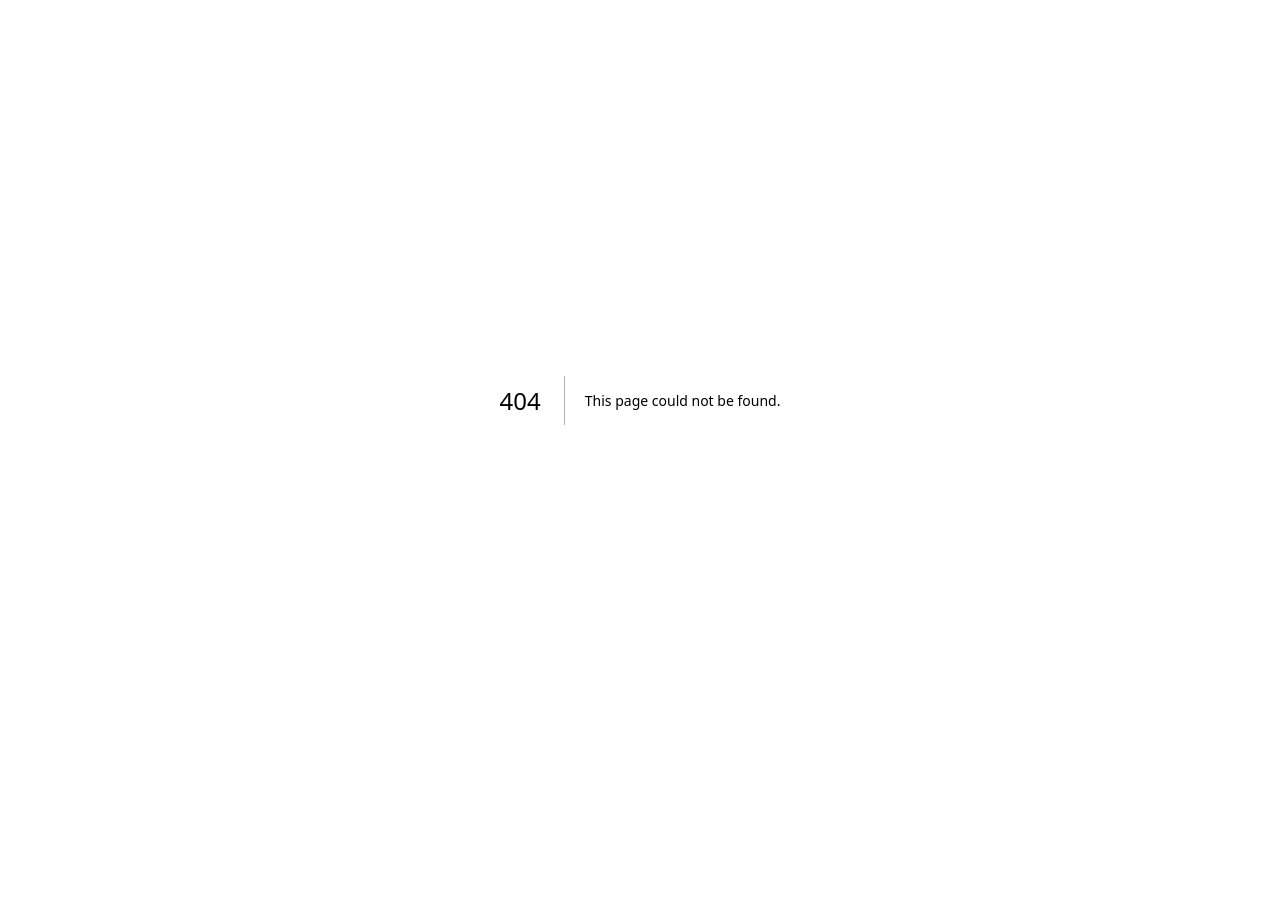
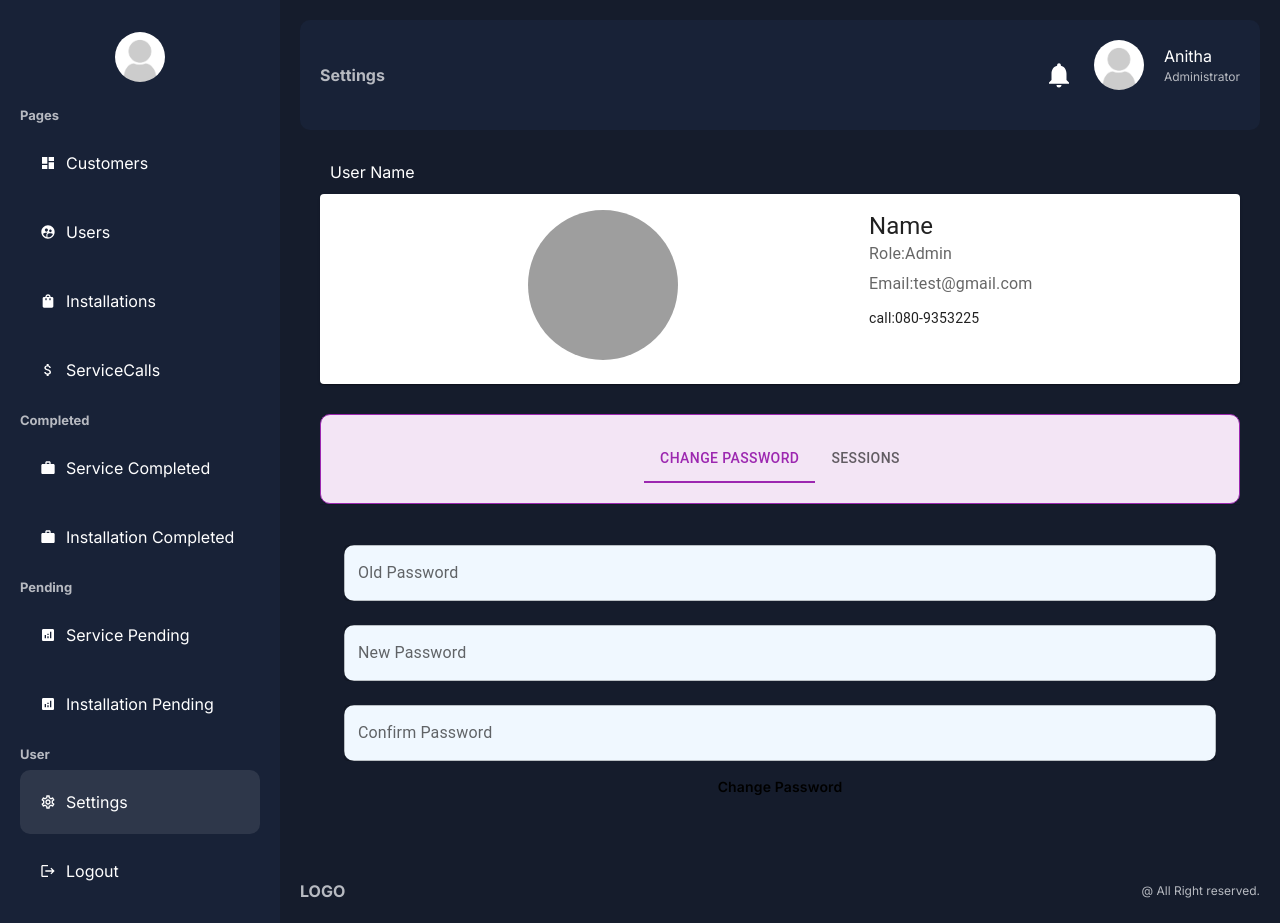
Before and after one commit to Anitha1827/aqua-supreme-ui, a Next.js app: page /dashboard/settings in a window 1280 px wide. Before the commit this address had no page. Before the commit the page ends 800 px from the top, so only its background shows below. Built offline with nearby package versions, Linux system fonts and the light colour scheme; grey boxes are pictures that could not be loaded.

Commit message:
27-05-2024

```diff
--- /dev/null
+++ b/app/dashboard/settings/page.jsx
@@ -0,0 +1,137 @@
+"use client";
+import React, { useState } from "react";
+import Card from "@mui/material/Card";
+import CardContent from "@mui/material/CardContent";
+import Typography from "@mui/material/Typography";
+import Avatar from "@mui/material/Avatar";
+import Stack from "@mui/material/Stack";
+import "@/app/ui/settings/settings.css";
+import styles from "@/app/ui/dashboard/users/users.module.css"
+// Tab import
+import Box from "@mui/material/Box";
+import Tab from "@mui/material/Tab";
+import TabContext from "@mui/lab/TabContext";
+import TabList from "@mui/lab/TabList";
+import TabPanel from "@mui/lab/TabPanel";
+import Button from "@mui/joy/Button";
+import TextField from "@mui/material/TextField";
+import DeleteIcon from '@mui/icons-material/Delete';
+
+const Settings = () => {
+  const [value, setValue] = useState("1");
+
+  const handleChange = (event, newValue) => {
+    setValue(newValue);
+  };
+
+  return (
+    <div className="container">
+      <h3>User Name</h3>
+      {/* user details displing in this card */}
+      <Card sx={{ minWidth: 275 }}>
+        <CardContent className="cardContent">
+          <div>
+            <Stack spacing={2}>
+              <Avatar
+                alt="Anitha"
+                src="/static/images/avatar/1.jpg"
+                sx={{ width: 150, height: 150 }}
+              />
+            </Stack>
+          </div>
+          <div>
+            <Typography variant="h5" component="div">
+              Name
+            </Typography>
+            <Typography
+              sx={{ fontSize: 16 }}
+              color="text.secondary"
+              gutterBottom
+            >
+              Role:Admin
+            </Typography>
+            <Typography sx={{ mb: 1.5 }} color="text.secondary">
+              Email:test@gmail.com
+            </Typography>
+            <Typography variant="body2">call:080-9353225</Typography>
+          </div>
+        </CardContent>
+      </Card>
+      {/* Tab content */}
+      <Box sx={{ width: "100%", typography: "body1" }}>
+        <TabContext value={value}>
+          <Box sx={{ borderBottom: 1, borderColor: "divider" }}>
+            <TabList
+              onChange={handleChange}
+              textColor="secondary"
+              indicatorColor="secondary"
+              aria-label="secondary tabs example"
+              centered
+              className="bgcolor"
+            >
+              <Tab label="Change Password" value="1" />
+              <Tab label="Sessions" value="2" />
+              {/* <Tab label="Item Three" value="3" /> */}
+            </TabList>
+          </Box>
+          <TabPanel value="1">
+            <form>
+              <TextField
+                label="Old Password"
+                variant="outlined"
+                margin="normal"
+                className="Input"
+              />
+              <TextField
+                label="New Password"
+                variant="outlined"
+                margin="normal"
+                className="Input"
+              />
+
+              <TextField
+                label="Confirm Password"
+                variant="outlined"
+                margin="normal"
+                className="Input"
+              />
+
+              <Button
+                variant="contained"
+                color="primary"
+                type="submit"
+                className="Input"
+              >
+                Change Password
+              </Button>
+            </form>
+          </TabPanel>
+          <TabPanel value="2">
+            <h3>User Name</h3>
+           <table  className={styles.table}>
+            <thead>
+              <tr>
+                <td>Sl.No</td>
+                <td>LogIn At</td>
+                <td>Delete</td>
+              </tr>
+            </thead>
+            <tbody>
+              <tr>
+                <td>1</td>
+                <td>27-05-2024</td>
+                <td >
+                  <DeleteIcon/>
+                  </td>
+              </tr>
+            </tbody>
+           </table>
+          </TabPanel>
+          {/* <TabPanel value="3">Item Three</TabPanel> */}
+        </TabContext>
+      </Box>
+    </div>
+  );
+};
+
+export default Settings;
--- a/app/ui/dashboard/installation/Installation.css
+++ b/app/ui/dashboard/installation/Installation.css
@@ -1,3 +1,15 @@
-.container{
+.Input{
+    width: 100%;
+    background-color: aliceblue;
+    color: black;
+    border-radius: 10px;
+}
+.textArea{
+    border-radius: 10px;
+    margin: 10px 0 20px 0;
+}
 
+.upload{
+    padding: 10px;
+    margin-bottom: 20px;
 }
--- /dev/null
+++ b/app/ui/settings/settings.css
@@ -0,0 +1,25 @@
+.container{
+    padding: 20px;
+}
+.container h3{
+    padding: 10px;
+}
+.cardContent{
+    display: flex;
+    justify-content: space-evenly;
+
+}
+
+.bgcolor{
+    background-color: #f3e5f5;
+    padding: 20px;
+    margin: 30px 0 0 0;
+    border-radius: 10px;
+    border:1px solid #9c27b0
+}
+.Input{
+    width: 100%;
+    background-color: aliceblue;
+    color: black;
+    border-radius: 10px;
+}
--- a/package.json
+++ b/package.json
@@ -14,8 +14,10 @@
     "@fontsource/roboto": "^5.0.13",
     "@mui/icons-material": "^5.15.18",
     "@mui/joy": "^5.0.0-beta.36",
+    "@mui/lab": "^5.0.0-alpha.170",
     "@mui/material": "^5.15.18",
     "@mui/styled-engine-sc": "^6.0.0-alpha.18",
+    "@mui/x-data-grid": "^6.20.0",
     "@mui/x-date-pickers": "^7.5.0",
     "@next/eslint-plugin-next": "14.0.1",
     "axios": "^1.7.0",
```
Also changed, not shown: app/dashboard/installations/[id]/page.jsx (+60 -40 lines), app/dashboard/installations/page.jsx (+27 -16 lines), app/dashboard/service/[id]/page.jsx (+7 -5 lines), container/AssignInstallationModal.jsx (+10 -3 lines), service.js (+28 -2 lines), 1 other file (tests, documents, lock files or other folders).
